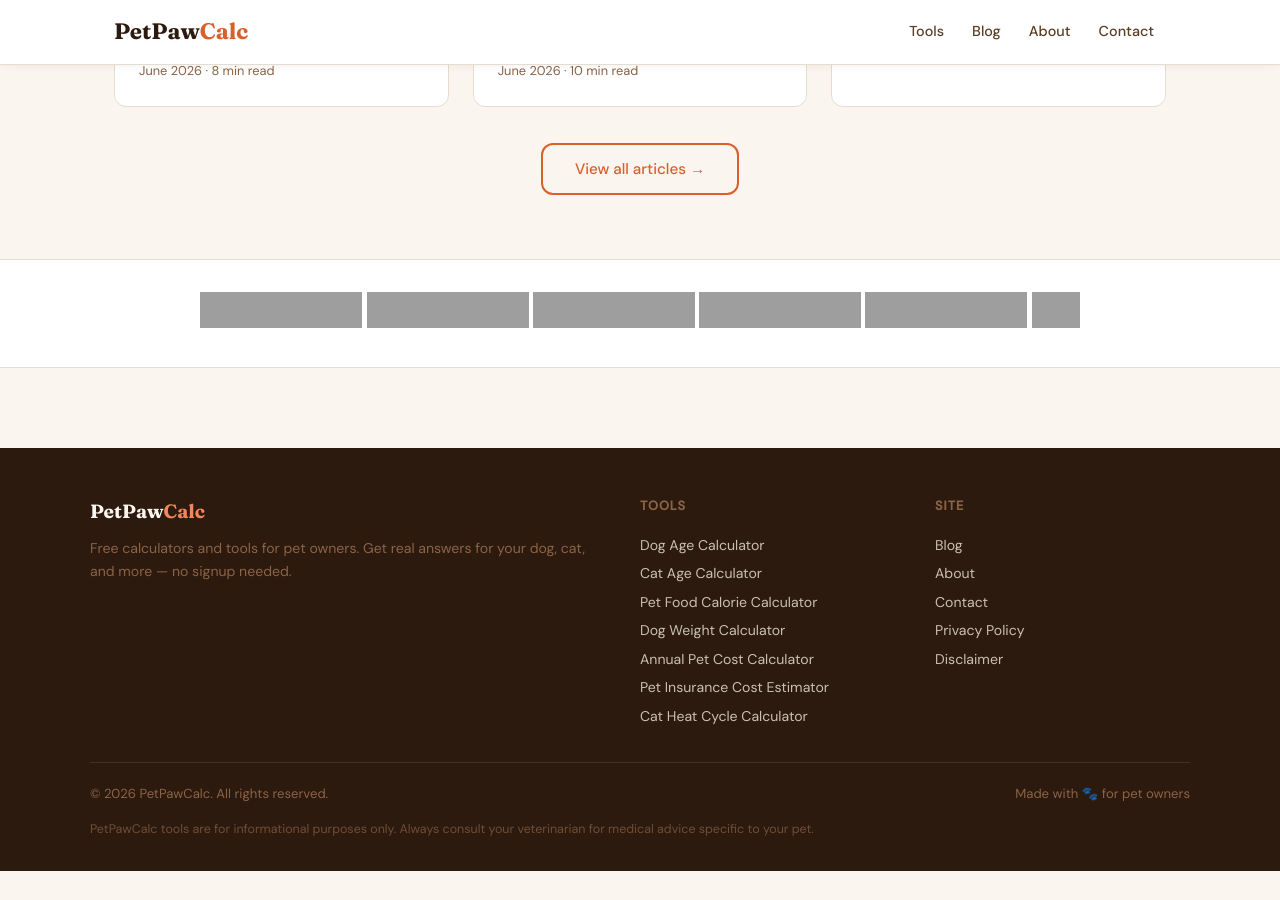
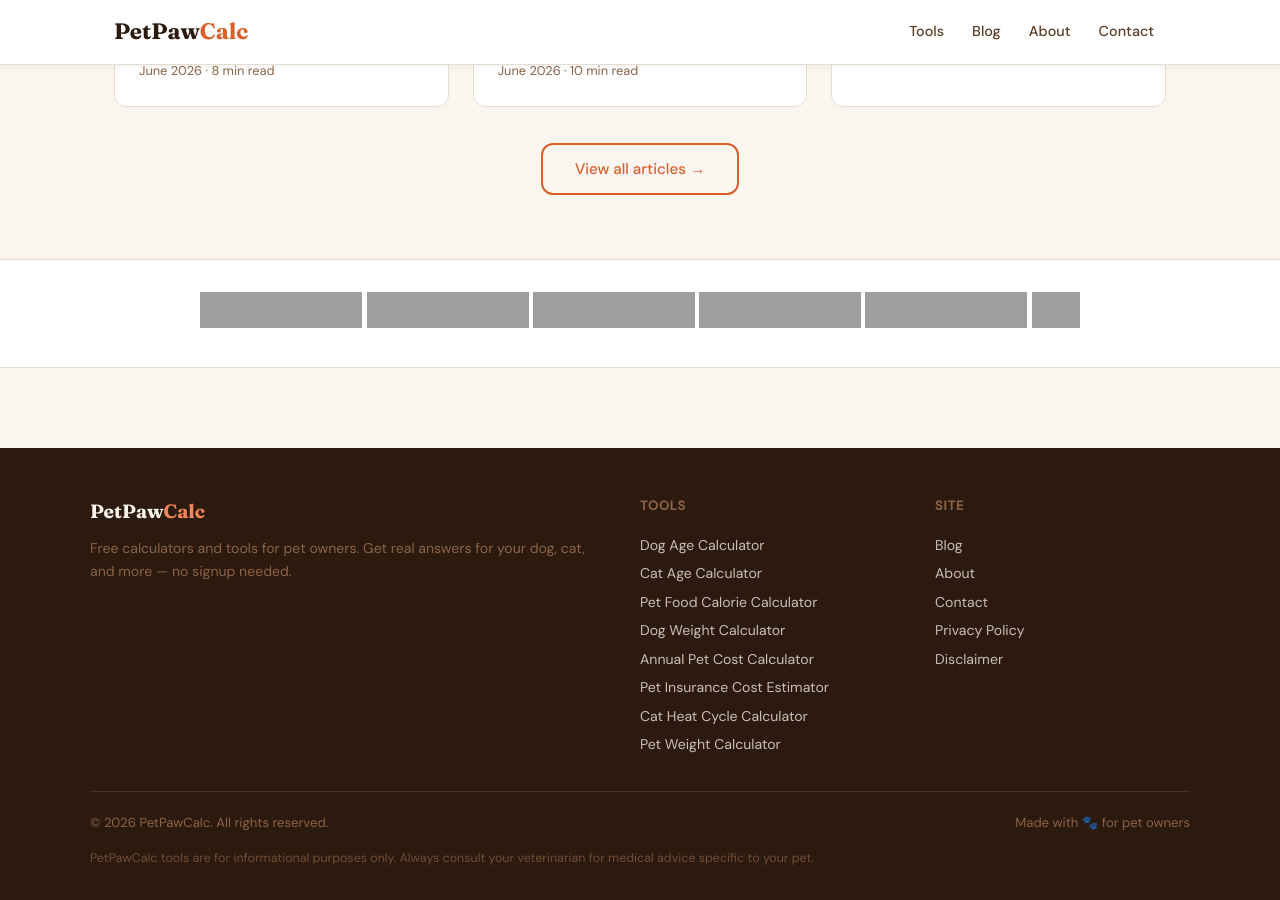
Before and after one commit to canghun13/petpawcalc, a Jekyll site: the page built from index.html, in a window 1280 px wide and 900 px high, scrolled down 2465 px, cut to the strip 0-900 px from the top of the window. Built offline with Jekyll 4.4.1, drawn with Linux system fonts in a browser that asks for light colours; before the commit the page ends 3336 px from its top, so only the background shows below that; grey boxes are pictures that could not be loaded.

Commit message:
Add files via upload

```diff
--- a/_includes/footer.html
+++ b/_includes/footer.html
@@ -13,6 +13,7 @@
       <a href="/tools/annual-pet-cost-calculator.html">Annual Pet Cost Calculator</a>
       <a href="/tools/pet-insurance-cost-estimator.html">Pet Insurance Cost Estimator</a>
       <a href="/tools/cat-heat-cycle-calculator.html">Cat Heat Cycle Calculator</a>
+      <a href="/tools/pet-weight-calculator.html">Pet Weight Calculator</a>
     </div>
     <div class="footer-col">
       <h4>Site</h4>
```
